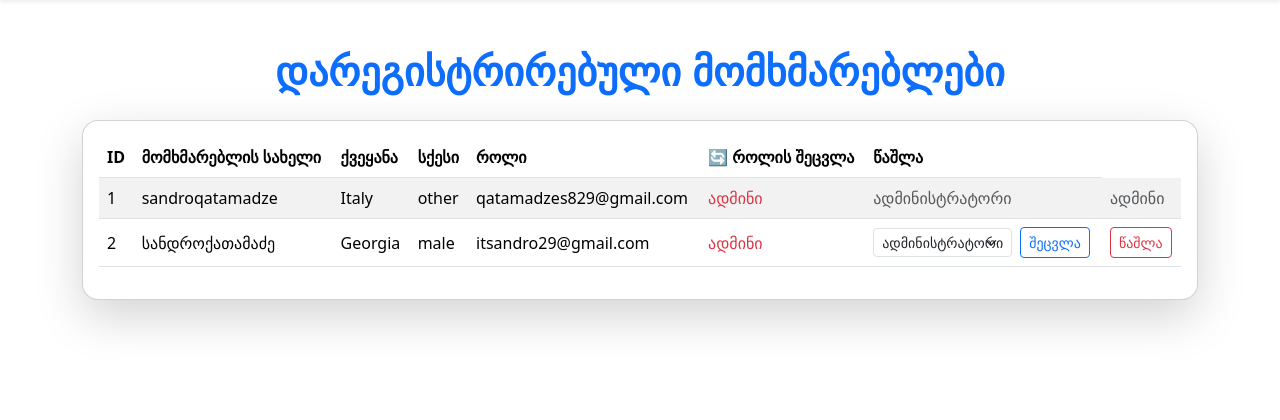
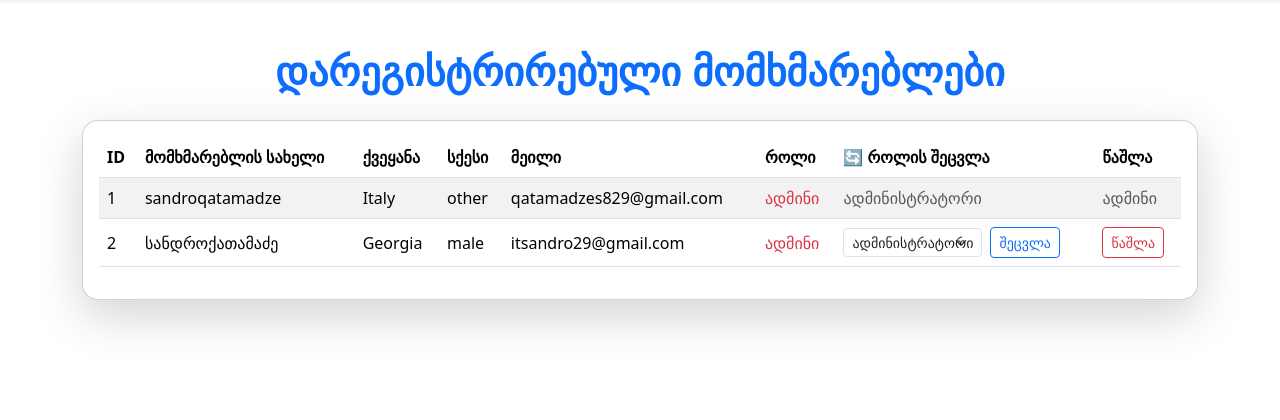
Before and after one commit to SANDRICKSON/vefxistyaosani, a Flask app: page /admin/users in a window 1280 px wide. Shown: the part 87-507 px from the top of the page. Run offline with Flask 3, Linux system fonts and the light colour scheme; a user stored in the database is signed in; some web fonts are replaced.

Commit message:
Update admin_users.html

```diff
--- a/templates/admin_users.html
+++ b/templates/admin_users.html
@@ -13,7 +13,9 @@
                     <th scope="col">მომხმარებლის სახელი</th>
                     <th scope="col">ქვეყანა</th>
                     <th scope="col">სქესი</th>
+                    <th scope="col">მეილი</th>
                     <th scope="col">როლი</th>
+
                     <th scope="col">🔄 როლის შეცვლა</th>
                     <th scope="col">წაშლა</th>
                 </tr>
```
